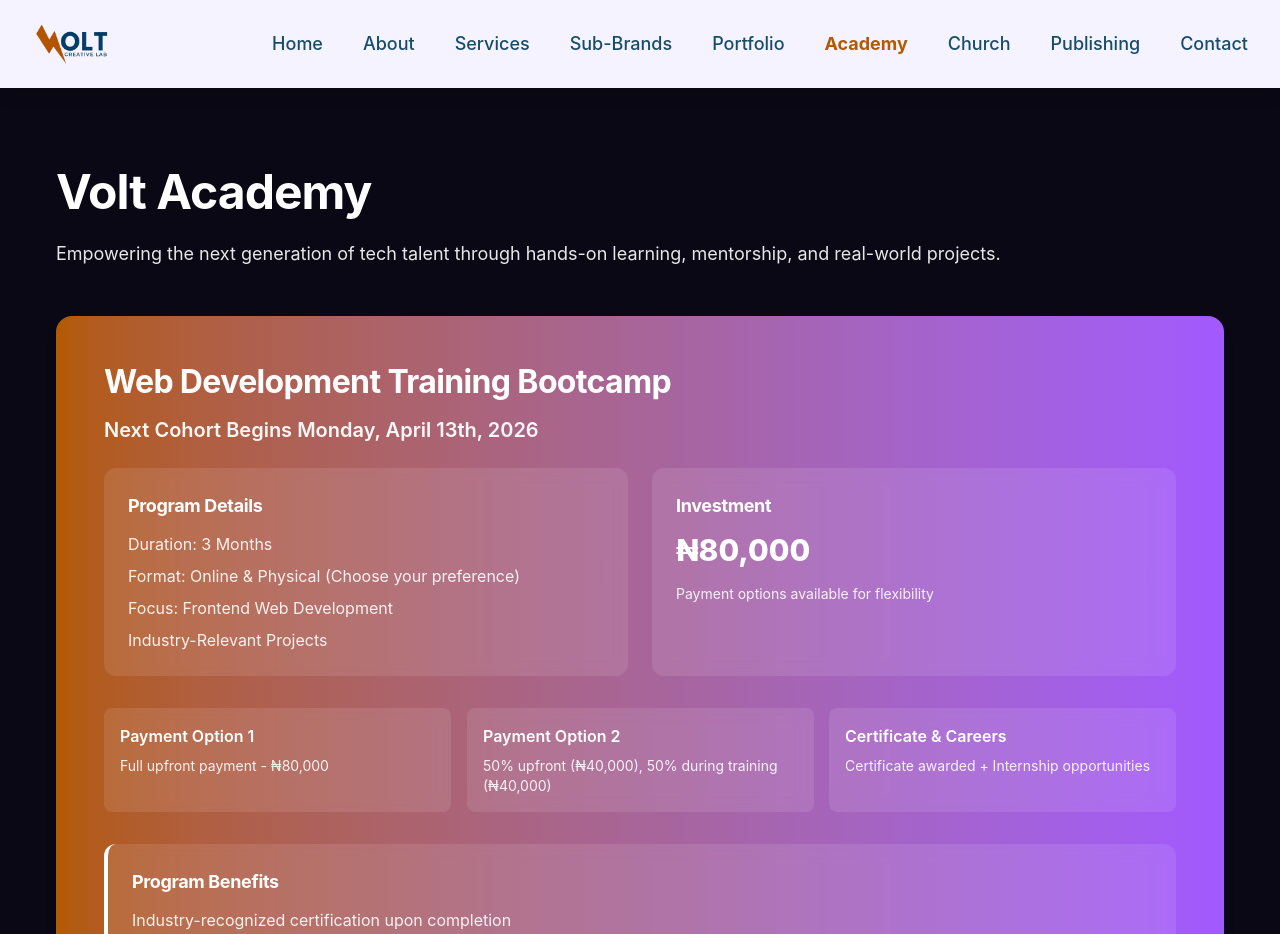
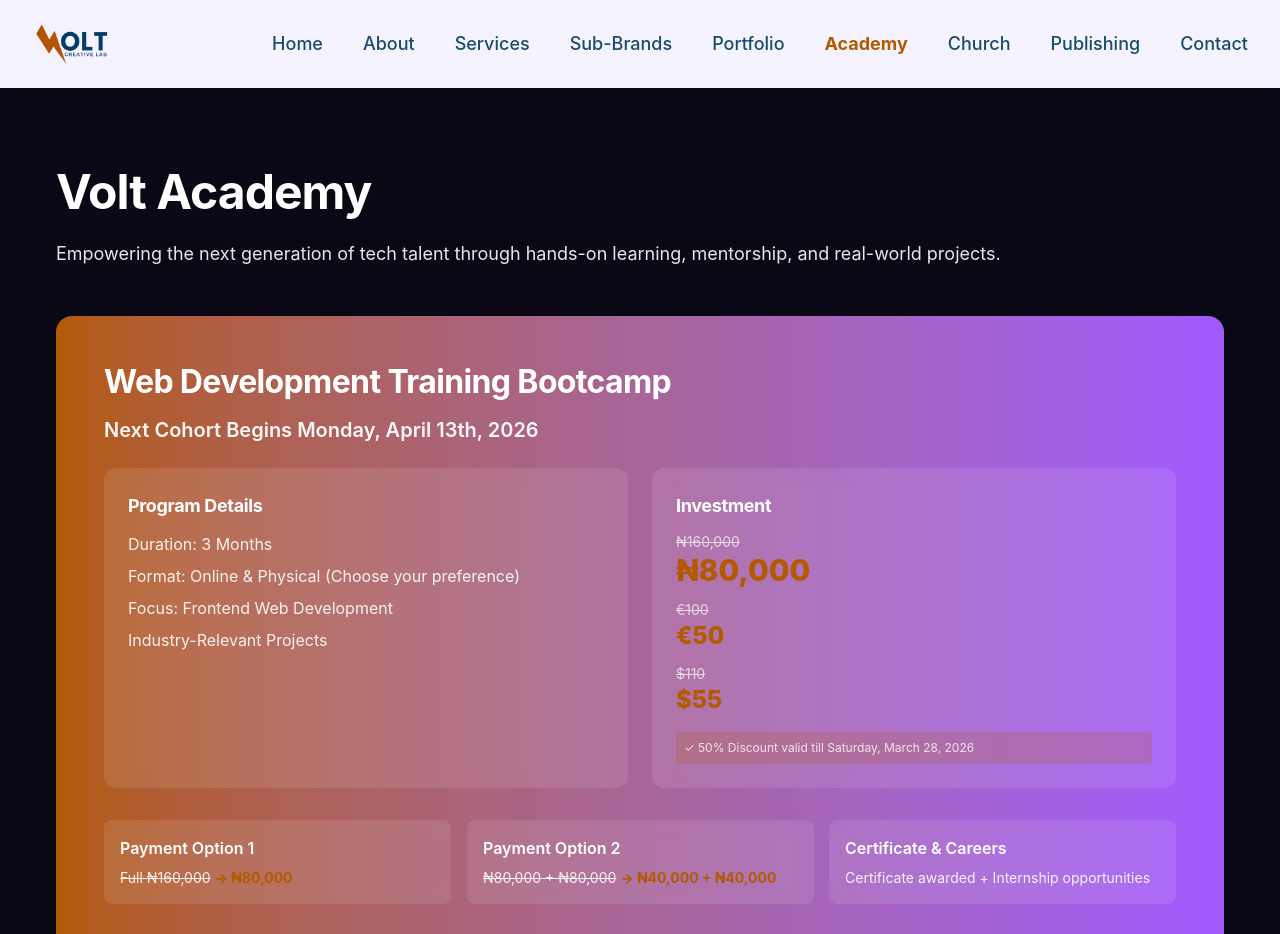
Before and after one commit to jerr001/voltcreativelab, a Next.js app in the folder volt-creative-lab/: page /academy in a window 1280 px wide. Shown: the top 934 px of the page. Built offline with nearby package versions, Linux system fonts and the light colour scheme.

Commit message:
update: Add 50% discount pricing to Academy - Naira 160k→80k, Euro 100→50, USD 110→55, valid till March 28

```diff
--- a/volt-creative-lab/src/app/academy/page.tsx
+++ b/volt-creative-lab/src/app/academy/page.tsx
@@ -37,9 +37,24 @@
 
             <div className="bg-white/10 rounded-xl p-6 backdrop-blur-sm transition-all duration-300 hover:bg-white/20 hover:shadow-lg hover:-translate-y-2 animate-smooth-slide delay-100">
               <h3 className="text-lg font-bold mb-3">Investment</h3>
-              <p className="text-3xl font-extrabold mb-4">₦80,000</p>
-              <p className="text-white/90 text-sm">
-                Payment options available for flexibility
+              <div className="space-y-3">
+                <div>
+                  <p className="text-white/70 line-through text-sm">₦160,000</p>
+                  <p className="text-3xl font-extrabold text-[#b35a00]">
+                    ₦80,000
+                  </p>
+                </div>
+                <div>
+                  <p className="text-white/70 line-through text-sm">€100</p>
+                  <p className="text-2xl font-extrabold text-[#b35a00]">€50</p>
+                </div>
+                <div>
+                  <p className="text-white/70 line-through text-sm">$110</p>
+                  <p className="text-2xl font-extrabold text-[#b35a00]">$55</p>
+                </div>
+              </div>
+              <p className="text-white/80 text-xs mt-4 bg-[#b35a00]/20 p-2 rounded">
+                ✓ 50% Discount valid till Saturday, March 28, 2026
               </p>
             </div>
           </div>
@@ -48,13 +63,17 @@
             <div className="bg-white/10 rounded-lg p-4 backdrop-blur-sm transition-all duration-300 hover:bg-white/20 hover:shadow-lg hover:-translate-y-1 animate-smooth-scale delay-75">
               <p className="font-semibold mb-2">Payment Option 1</p>
               <p className="text-white/90 text-sm">
-                Full upfront payment - ₦80,000
+                <span className="line-through">Full ₦160,000</span>{" "}
+                <span className="text-[#b35a00] font-bold">→ ₦80,000</span>
               </p>
             </div>
             <div className="bg-white/10 rounded-lg p-4 backdrop-blur-sm transition-all duration-300 hover:bg-white/20 hover:shadow-lg hover:-translate-y-1 animate-smooth-scale delay-100">
               <p className="font-semibold mb-2">Payment Option 2</p>
               <p className="text-white/90 text-sm">
-                50% upfront (₦40,000), 50% during training (₦40,000)
+                <span className="line-through">₦80,000 + ₦80,000</span>{" "}
+                <span className="text-[#b35a00] font-bold">
+                  → ₦40,000 + ₦40,000
+                </span>
               </p>
             </div>
             <div className="bg-white/10 rounded-lg p-4 backdrop-blur-sm transition-all duration-300 hover:bg-white/20 hover:shadow-lg hover:-translate-y-1 animate-smooth-scale delay-125">
--- a/volt-creative-lab/src/app/api/academy/route.ts
+++ b/volt-creative-lab/src/app/api/academy/route.ts
@@ -84,7 +84,8 @@
           <li><strong>Training Format:</strong> ${trainingFormat}</li>
           ${paymentOption ? `<li><strong>Payment Plan:</strong> ${paymentOption}</li>` : ""}
           <li><strong>Course Duration:</strong> 3 Months</li>
-          <li><strong>Investment:</strong> ₦80,000</li>
+          <li><strong>Investment:</strong> <span style="text-decoration: line-through; color: #999;">₦160,000 / €100 / $110</span> <strong style="color: #b35a00;">₦80,000 / €50 / $55</strong></li>
+          <li><strong>Discount:</strong> 50% off till Saturday, March 28, 2026</li>
         </ul>
 
         <hr style="border: none; border-top: 1px solid #ddd; margin: 20px 0;">
--- a/volt-creative-lab/src/components/AcademyCarousel.tsx
+++ b/volt-creative-lab/src/components/AcademyCarousel.tsx
@@ -12,7 +12,8 @@
       startDate: "April 13th, 2026",
       duration: "3 Months",
       cost: "₦80,000",
-      highlight: "Online & Physical Options Available",
+      originalCost: "₦160,000",
+      highlight: "50% Discount till March 28, 2026",
       description: "Intensive hands-on training with industry mentorship",
     },
     {
@@ -72,13 +73,16 @@
             <p className="text-white/90 mb-3">{slide.description}</p>
 
             {slide.duration && (
-              <div className="flex gap-4 mb-4 flex-wrap">
+              <div className="flex gap-4 mb-4 flex-wrap items-center">
                 <span className="bg-white/20 px-3 py-1 rounded-lg text-sm font-semibold">
                   {slide.duration}
                 </span>
-                <span className="bg-white/20 px-3 py-1 rounded-lg text-sm font-semibold">
-                  {slide.cost}
-                </span>
+                <div className="bg-white/20 px-3 py-1 rounded-lg text-sm font-semibold flex items-center gap-2">
+                  {slide.originalCost && (
+                    <span className="line-through text-white/70">{slide.originalCost}</span>
+                  )}
+                  <span className="text-yellow-300 font-bold">{slide.cost}</span>
+                </div>
               </div>
             )}
 
--- a/volt-creative-lab/src/components/AcademyForm.tsx
+++ b/volt-creative-lab/src/components/AcademyForm.tsx
@@ -161,10 +161,14 @@
           className="w-full px-4 py-3 rounded-lg bg-[#1a1530] border border-[#b35a00]/30 text-white focus:outline-none focus:border-[#b35a00] focus:ring-2 focus:ring-[#b35a00]/20 transition-all disabled:opacity-50"
         >
           <option value="">Select a payment option</option>
-          <option value="full">Full Payment - ₦80,000 (Upfront)</option>
+          <option value="full">
+            Full Payment - ₦80,000 (50% off till March 28)
+          </option>
           <option value="installment">
-            Installment - ₦40,000 (Upfront) + ₦40,000 (During Training)
+            Installment - ₦40,000 + ₦40,000 (50% off till March 28)
           </option>
+          <option value="eur">EUR - €50 (50% off till March 28)</option>
+          <option value="usd">USD - $55 (50% off till March 28)</option>
         </select>
       </div>
 
```
